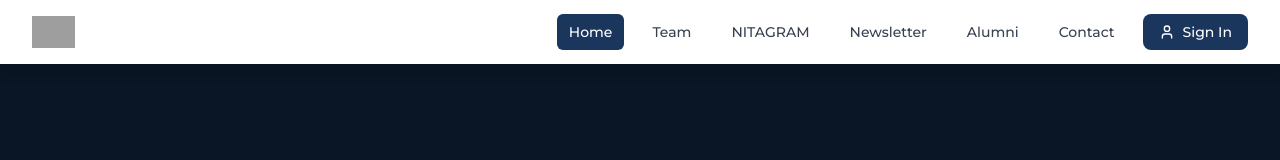
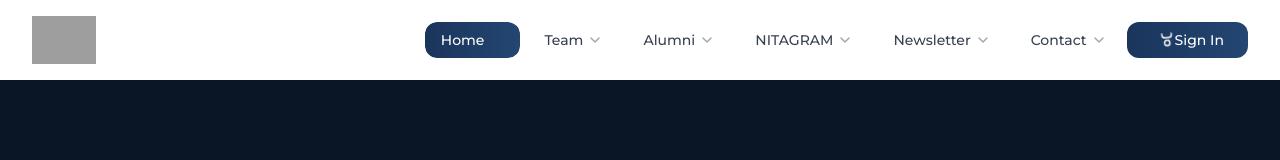
Before and after one commit to SrishantKumar/sarcnita, a React (Vite) app: page / in a window 1280 px wide. Shown: the top 160 px of the page. Built offline with nearby package versions, Linux system fonts and the light colour scheme; grey boxes are pictures that could not be loaded.

Commit message:
update the header

```diff
--- a/src/components/Navbar.tsx
+++ b/src/components/Navbar.tsx
@@ -1,20 +1,29 @@
-import React, { useState } from 'react';
+import React, { useState, useEffect } from 'react';
 import { Link, useLocation } from 'react-router-dom';
-import { motion, AnimatePresence } from 'framer-motion';
-import { Menu, X, User, LogOut } from 'lucide-react';
+import { motion, AnimatePresence, useScroll, useTransform } from 'framer-motion';
+import { Menu, X, User, LogOut, ChevronDown } from 'lucide-react';
 import { useAuth } from '../context/AuthContext';
 
 const Navbar: React.FC = () => {
   const [isOpen, setIsOpen] = useState(false);
+  const [hoveredItem, setHoveredItem] = useState<string | null>(null);
   const location = useLocation();
   const { user, profile, signOut } = useAuth();
+  const { scrollY } = useScroll();
+
+  const headerHeight = useTransform(scrollY, [0, 100], ["5rem", "4rem"]);
+  const headerShadow = useTransform(
+    scrollY,
+    [0, 100],
+    ["none", "0 2px 4px rgba(0,0,0,0.1)"]
+  );
 
   const navigation = [
     { name: 'Home', href: '/' },
     { name: 'Team', href: '/team' },
+    { name: 'Alumni', href: '/alumni' },
     { name: 'NITAGRAM', href: '/nitagram' },
     { name: 'Newsletter', href: '/newsletter' },
-    { name: 'Alumni', href: '/alumni' },
     { name: 'Contact', href: '/contact' },
   ];
 
@@ -26,89 +35,221 @@ const Navbar: React.FC = () => {
     }
   };
 
+  const navItemVariants = {
+    hover: {
+      scale: 1.1,
+      y: -2,
+      transition: {
+        type: "spring",
+        stiffness: 400,
+        damping: 10
+      }
+    },
+    tap: { scale: 0.95 }
+  };
+
+  const logoVariants = {
+    initial: { rotate: 0 },
+    hover: {
+      rotate: [0, -10, 10, -5, 5, 0],
+      transition: {
+        duration: 0.5,
+        ease: "easeInOut"
+      }
+    }
+  };
+
   return (
-    <nav className="bg-white shadow-lg fixed w-full z-50">
-      <div className="max-w-7xl mx-auto px-4 sm:px-6 lg:px-8">
-        <div className="flex justify-between h-16">
-          <div className="flex items-center">
+    <motion.nav
+      style={{
+        height: headerHeight,
+        boxShadow: headerShadow,
+        backgroundColor: "white"
+      }}
+      className="fixed w-full z-50"
+    >
+      <div className="max-w-7xl mx-auto px-4 sm:px-6 lg:px-8 h-full">
+        <div className="flex justify-between items-center h-full">
+          <motion.div
+            initial="initial"
+            whileHover="hover"
+            className="flex items-center"
+          >
             <Link to="/" className="flex-shrink-0">
-              <img
-                className="h-8 w-auto"
+              <motion.img
+                variants={logoVariants}
+                className="h-12 w-auto"
                 src="/logo.png"
                 alt="SARC"
               />
             </Link>
+          </motion.div>
+
+          {/* Desktop Navigation */}
+          <div className="hidden md:flex md:items-center md:space-x-1">
+            <div className="flex space-x-2">
+              {navigation.map((item) => {
+                const isActive = location.pathname === item.href;
+                const isHovered = hoveredItem === item.name;
+
+                return (
+                  <motion.div
+                    key={item.name}
+                    variants={navItemVariants}
+                    whileHover="hover"
+                    whileTap="tap"
+                    onHoverStart={() => setHoveredItem(item.name)}
+                    onHoverEnd={() => setHoveredItem(null)}
+                    className="relative"
+                  >
+                    <Link
+                      to={item.href}
+                      className={`px-4 py-2 rounded-xl text-sm font-medium transition-all duration-300 relative overflow-hidden flex items-center ${
+                        isActive ? 'text-white' : 'text-gray-700'
+                      }`}
+                    >
+                      <motion.div
+                        className="absolute inset-0 bg-gradient-to-r from-[#1a355c] to-[#234672] rounded-xl z-0"
+                        initial={{ scale: 0, opacity: 0 }}
+                        animate={{
+                          scale: isActive || isHovered ? 1 : 0,
+                          opacity: isActive ? 1 : isHovered ? 0.8 : 0
+                        }}
+                        transition={{ duration: 0.2 }}
+                      />
+                      <span className="relative z-10">{item.name}</span>
+                      <motion.div
+                        initial={{ rotate: 0 }}
+                        animate={{ rotate: isHovered ? 180 : 0 }}
+                        transition={{ duration: 0.3 }}
+                      >
+                        <ChevronDown className={`ml-1 w-4 h-4 ${isActive || isHovered ? 'text-white' : 'text-gray-400'}`} />
+                      </motion.div>
+                    </Link>
+                  </motion.div>
+                );
+              })}
             </div>
 
-          {/* Desktop Navigation */}
-          <div className="hidden md:flex md:items-center md:space-x-4">
-            {navigation.map((item) => {
-              if (item.requireAuth && !user) {
-                return null;
-              }
-              return (
-                <Link
-                  key={item.name}
-                  to={item.href}
-                  className={`px-3 py-2 rounded-md text-sm font-medium transition-colors ${
-                    location.pathname === item.href
-                      ? 'bg-blue-900 text-white'
-                      : 'text-gray-700 hover:bg-blue-50 hover:text-blue-900'
-                  }`}
+            {user ? (
+              <div className="flex items-center pl-6 space-x-4 border-l border-gray-200">
+                <motion.div
+                  whileHover="hover"
+                  whileTap="tap"
+                  variants={navItemVariants}
                 >
-                  {item.name}
-                </Link>
-              );
-            })}
-
-            {user ? (
-              <div className="flex items-center space-x-4">
                   <Link
                     to="/profile"
-                  className="flex items-center space-x-2 text-sm font-medium text-gray-700 hover:text-blue-900"
+                    className="flex items-center space-x-2 text-sm font-medium text-gray-700 hover:text-blue-600"
+                  >
+                    <motion.div
+                      whileHover={{ scale: 1.1, rotate: 5 }}
+                      className="relative"
                     >
                       {profile?.avatar_url ? (
                         <img
                           src={profile.avatar_url}
                           alt="Profile"
-                      className="w-8 h-8 rounded-full object-cover"
+                          className="w-10 h-10 rounded-xl object-cover ring-2 ring-blue-500 ring-offset-2"
                         />
                       ) : (
-                    <User className="w-8 h-8 p-1 rounded-full bg-gray-100" />
+                        <div className="w-10 h-10 rounded-xl bg-gradient-to-br from-blue-500 to-purple-500 flex items-center justify-center ring-2 ring-blue-500 ring-offset-2">
+                          <User className="w-6 h-6 text-white" />
+                        </div>
                       )}
+                      <motion.div
+                        className="absolute -top-1 -right-1 w-3 h-3 bg-green-500 rounded-full"
+                        animate={{
+                          scale: [1, 1.2, 1],
+                        }}
+                        transition={{
+                          duration: 2,
+                          repeat: Infinity,
+                        }}
+                      />
+                    </motion.div>
                     <span>{profile?.username || user.email}</span>
                   </Link>
-                <button
+                </motion.div>
+                <motion.button
+                  whileHover={{
+                    scale: 1.1,
+                    rotate: 90,
+                    color: "#EF4444"
+                  }}
+                  whileTap={{ scale: 0.9 }}
                   onClick={handleSignOut}
-                  className="p-2 text-gray-700 hover:bg-red-50 hover:text-red-600 rounded-full"
+                  className="p-2 text-gray-700 rounded-xl hover:bg-red-50 transition-colors"
                 >
                   <LogOut className="h-5 w-5" />
-                </button>
+                </motion.button>
               </div>
             ) : (
+              <motion.div
+                whileHover={{
+                  scale: 1.05,
+                  transition: { duration: 0.2 }
+                }}
+                whileTap={{ scale: 0.95 }}
+              >
                 <Link
                   to="/auth"
-                className="flex items-center px-4 py-2 text-sm font-medium text-white bg-blue-900 rounded-lg hover:bg-blue-800"
+                  className="flex items-center px-6 py-2 text-sm font-medium text-white bg-gradient-to-r from-[#1a355c] to-[#234672] rounded-xl hover:shadow-lg hover:shadow-[#1a355c]/30 transition-all duration-300"
+                >
+                  <motion.div
+                    animate={{
+                      rotate: [0, 360],
+                    }}
+                    transition={{
+                      duration: 4,
+                      repeat: Infinity,
+                      ease: "linear"
+                    }}
                   >
                     <User className="h-4 w-4 mr-2" />
+                  </motion.div>
                   Sign In
                 </Link>
+              </motion.div>
             )}
           </div>
 
           {/* Mobile menu button */}
-          <div className="flex items-center md:hidden">
-            <button
+          <motion.div
+            className="flex items-center md:hidden"
+            whileTap={{ scale: 0.9 }}
+          >
+            <motion.button
               onClick={() => setIsOpen(!isOpen)}
-              className="p-2 rounded-md text-gray-700 hover:bg-blue-50 hover:text-blue-900"
+              className="p-2 rounded-xl bg-gradient-to-r from-[#1a355c] to-[#234672] text-white"
+              whileHover={{ scale: 1.1 }}
+              whileTap={{ scale: 0.9 }}
             >
+              <AnimatePresence mode="wait">
                 {isOpen ? (
+                  <motion.div
+                    key="close"
+                    initial={{ rotate: -90, opacity: 0 }}
+                    animate={{ rotate: 0, opacity: 1 }}
+                    exit={{ rotate: 90, opacity: 0 }}
+                    transition={{ duration: 0.2 }}
+                  >
                     <X className="h-6 w-6" />
+                  </motion.div>
                 ) : (
+                  <motion.div
+                    key="menu"
+                    initial={{ rotate: 90, opacity: 0 }}
+                    animate={{ rotate: 0, opacity: 1 }}
+                    exit={{ rotate: -90, opacity: 0 }}
+                    transition={{ duration: 0.2 }}
+                  >
                     <Menu className="h-6 w-6" />
+                  </motion.div>
                 )}
-            </button>
-          </div>
+              </AnimatePresence>
+            </motion.button>
+          </motion.div>
         </div>
       </div>
 
@@ -116,73 +257,133 @@ const Navbar: React.FC = () => {
       <AnimatePresence>
         {isOpen && (
           <motion.div
-            className="md:hidden"
-            initial={{ opacity: 0, height: 0 }}
-            animate={{ opacity: 1, height: 'auto' }}
-            exit={{ opacity: 0, height: 0 }}
+            initial={{ height: 0, opacity: 0 }}
+            animate={{
+              height: "auto",
+              opacity: 1,
+              transition: {
+                height: { duration: 0.4 },
+                opacity: { duration: 0.3, delay: 0.1 }
+              }
+            }}
+            exit={{
+              height: 0,
+              opacity: 0,
+              transition: {
+                height: { duration: 0.4 },
+                opacity: { duration: 0.3 }
+              }
+            }}
+            className="md:hidden overflow-hidden bg-white"
           >
-            <div className="px-2 pt-2 pb-3 space-y-1 bg-white shadow-lg">
-              {navigation.map((item) => {
-                if (item.requireAuth && !user) {
-                  return null;
-                }
+            <div className="px-4 pt-2 pb-3 space-y-2">
+              {navigation.map((item, index) => {
+                const isActive = location.pathname === item.href;
                 return (
+                  <motion.div
+                    key={item.name}
+                    initial={{ x: -20, opacity: 0 }}
+                    animate={{
+                      x: 0,
+                      opacity: 1,
+                      transition: { delay: index * 0.1 }
+                    }}
+                    exit={{ x: -20, opacity: 0 }}
+                  >
                     <Link
-                    key={item.name}
                       to={item.href}
-                    className={`block px-3 py-2 rounded-md text-base font-medium ${
-                      location.pathname === item.href
-                        ? 'bg-blue-900 text-white'
-                        : 'text-gray-700 hover:bg-blue-50 hover:text-blue-900'
+                      className={`block px-4 py-3 rounded-xl text-base font-medium transition-all duration-300 ${
+                        isActive
+                          ? 'bg-gradient-to-r from-[#1a355c] to-[#234672] text-white'
+                          : 'text-gray-700 hover:bg-blue-50'
                       }`}
                       onClick={() => setIsOpen(false)}
                     >
                       {item.name}
                     </Link>
+                  </motion.div>
                 );
               })}
 
               {user ? (
-                <>
+                <motion.div
+                  initial={{ x: -20, opacity: 0 }}
+                  animate={{
+                    x: 0,
+                    opacity: 1,
+                    transition: { delay: navigation.length * 0.1 }
+                  }}
+                  className="pt-4 border-t border-gray-200"
+                >
                   <Link
                     to="/profile"
-                    className="flex items-center space-x-2 text-base font-medium text-gray-700 hover:text-blue-900"
+                    className="flex items-center space-x-3 px-4 py-3 rounded-xl text-base font-medium text-gray-700 hover:bg-blue-50"
+                    onClick={() => setIsOpen(false)}
                   >
+                    <motion.div whileHover={{ scale: 1.1, rotate: 5 }}>
                       {profile?.avatar_url ? (
                         <img
                           src={profile.avatar_url}
                           alt="Profile"
-                        className="w-8 h-8 rounded-full object-cover"
+                          className="w-10 h-10 rounded-xl object-cover ring-2 ring-blue-500 ring-offset-2"
                         />
                       ) : (
-                      <User className="w-8 h-8 p-1 rounded-full bg-gray-100" />
+                        <div className="w-10 h-10 rounded-xl bg-gradient-to-br from-blue-500 to-purple-500 flex items-center justify-center ring-2 ring-blue-500 ring-offset-2">
+                          <User className="w-6 h-6 text-white" />
+                        </div>
                       )}
+                    </motion.div>
                     <span>{profile?.username || user.email}</span>
                   </Link>
-                  <button
+                  <motion.button
+                    whileHover={{ scale: 1.02 }}
+                    whileTap={{ scale: 0.98 }}
                     onClick={() => {
                       handleSignOut();
                       setIsOpen(false);
                     }}
-                    className="w-full text-left px-3 py-2 text-base font-medium text-red-600 hover:bg-red-50 rounded-md"
+                    className="mt-2 w-full flex items-center justify-center px-4 py-3 text-base font-medium text-white bg-gradient-to-r from-[#1a355c] to-[#234672] rounded-xl shadow-lg shadow-[#1a355c]/30"
                   >
+                    <LogOut className="h-5 w-5 mr-2" />
                     Sign Out
-                  </button>
-                </>
+                  </motion.button>
+                </motion.div>
               ) : (
+                <motion.div
+                  initial={{ x: -20, opacity: 0 }}
+                  animate={{
+                    x: 0,
+                    opacity: 1,
+                    transition: { delay: navigation.length * 0.1 }
+                  }}
+                  className="pt-4 border-t border-gray-200"
+                >
                   <Link
                     to="/auth"
-                  className="block px-3 py-2 text-base font-medium text-white bg-blue-900 rounded-md hover:bg-blue-800"
+                    className="flex items-center justify-center px-4 py-3 text-base font-medium text-white bg-gradient-to-r from-[#1a355c] to-[#234672] rounded-xl shadow-lg shadow-[#1a355c]/30"
                     onClick={() => setIsOpen(false)}
                   >
+                    <motion.div
+                      animate={{
+                        rotate: [0, 360],
+                      }}
+                      transition={{
+                        duration: 4,
+                        repeat: Infinity,
+                        ease: "linear"
+                      }}
+                    >
+                      <User className="h-5 w-5 mr-2" />
+                    </motion.div>
                     Sign In
                   </Link>
+                </motion.div>
               )}
             </div>
           </motion.div>
         )}
       </AnimatePresence>
-    </nav>
+    </motion.nav>
   );
 };
 
```
Lines whose indentation alone changed are shown as unchanged.
